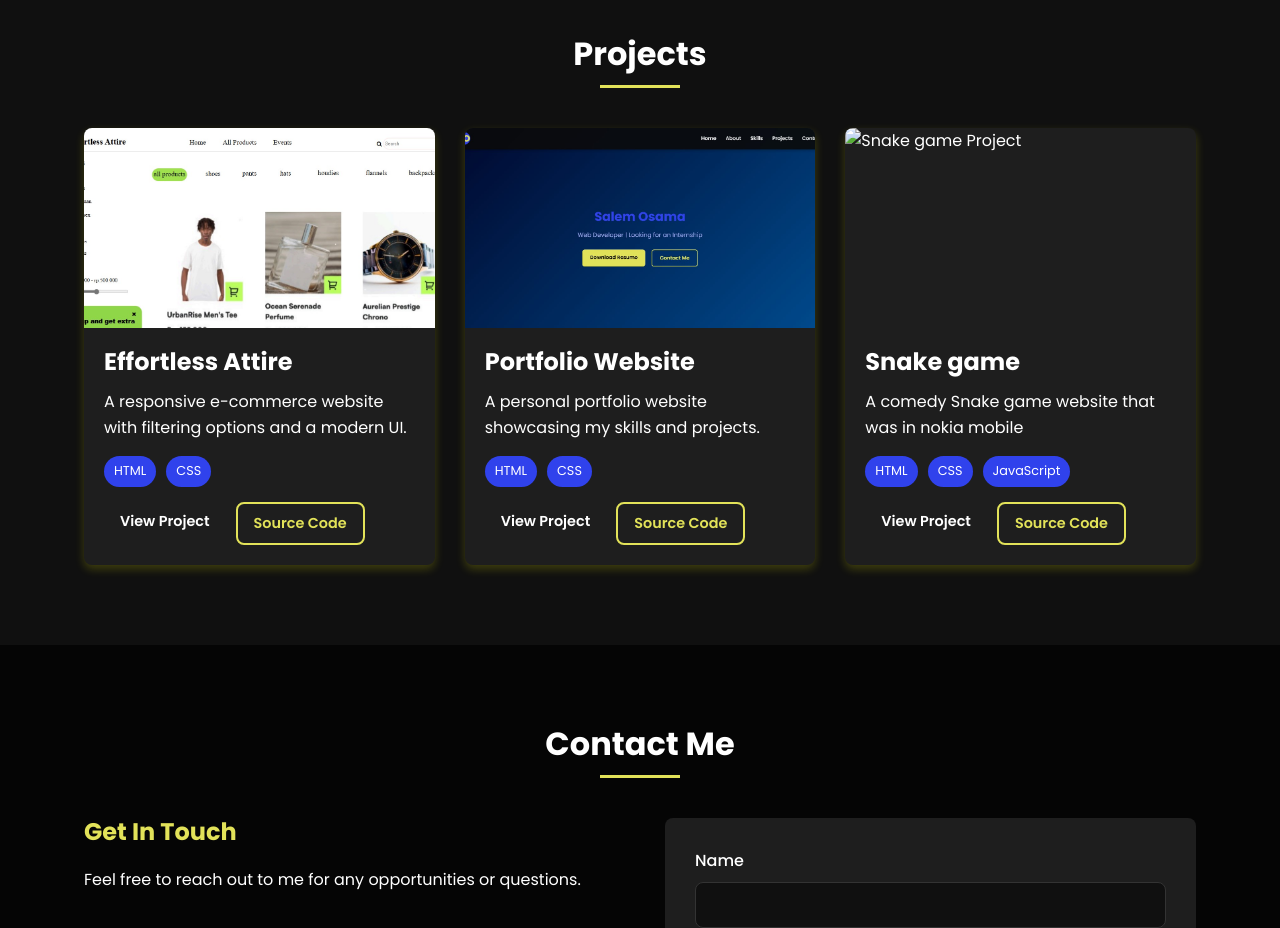
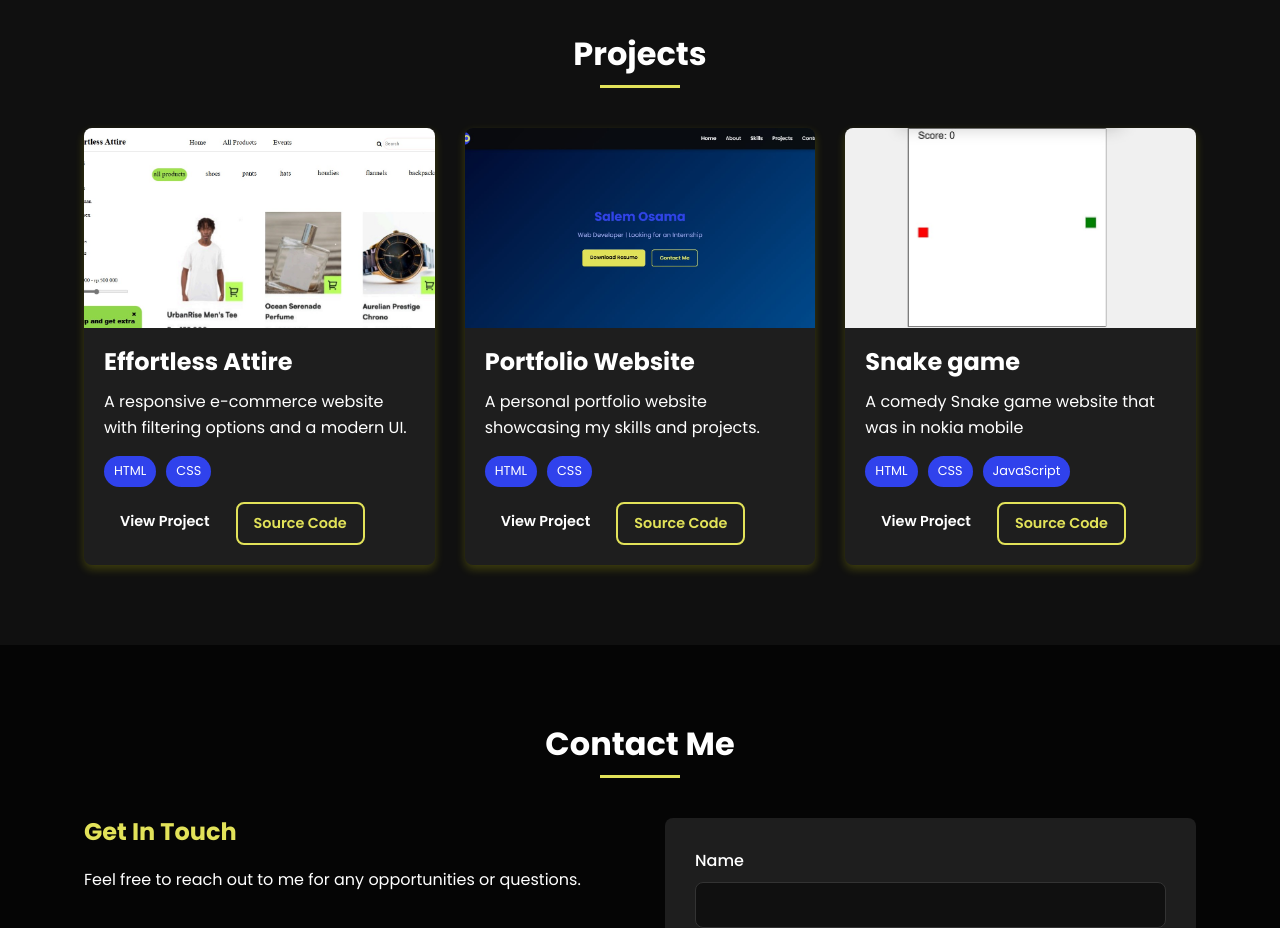
Before and after one commit to salemosama242/portofolio-website, a plain HTML site: page index.html in a window 1280 px wide. Shown: the part 2040-2968 px from the top of the page. Drawn offline with Linux system fonts and the light colour scheme.

Commit message:
some changes

```diff
--- a/index.html
+++ b/index.html
@@ -167,7 +167,7 @@
 
                     <div class="project-card">
                         <div class="project-image">
-                            <img src="snake game.jpg" alt="Snake game Project">
+                            <img src="snake.jpg" alt="Snake game Project">
                         </div>
                         <div class="project-content">
                             <h3>Snake game</h3>
```
Also changed, not shown: snake.jpg (added).
